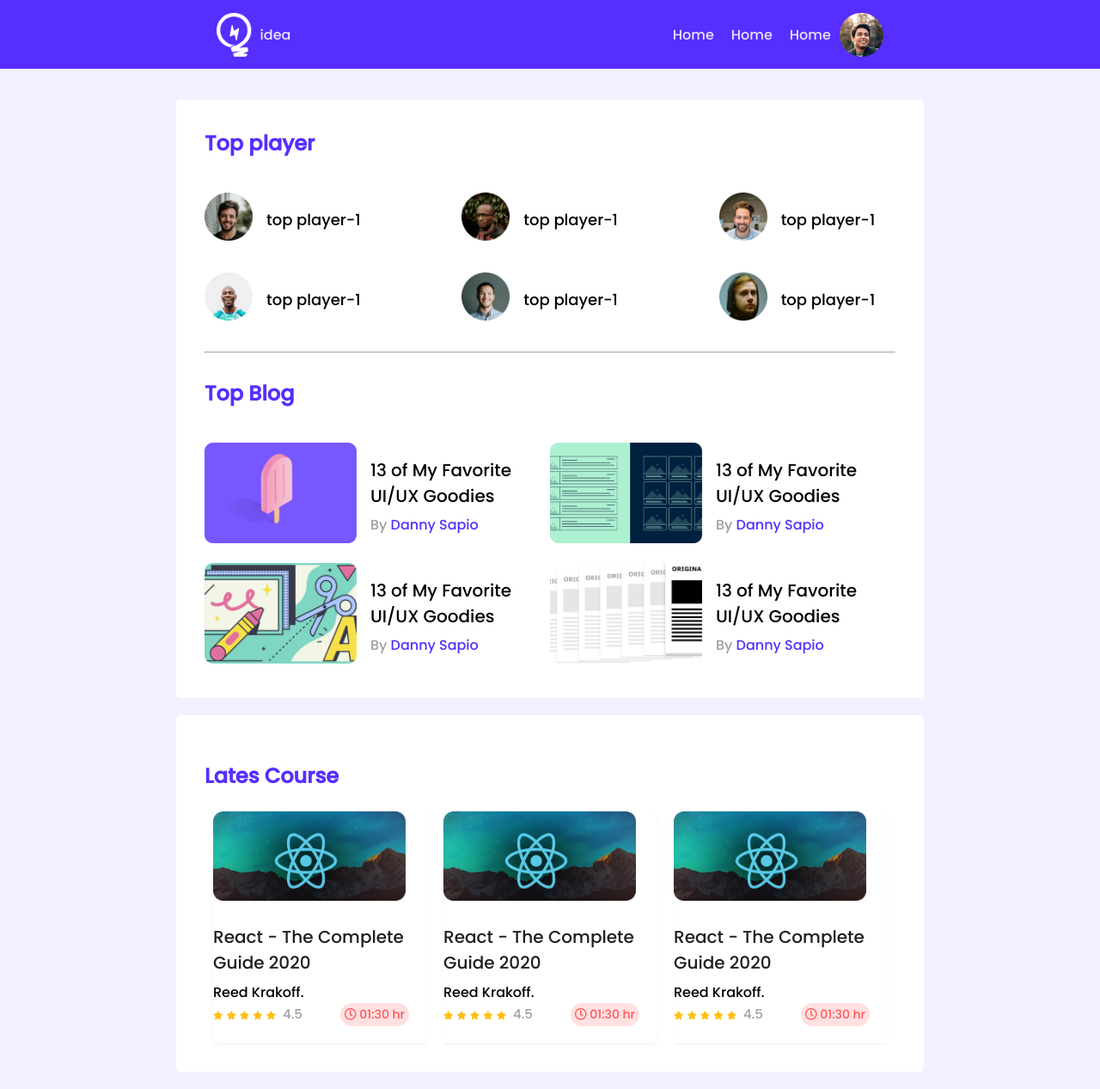
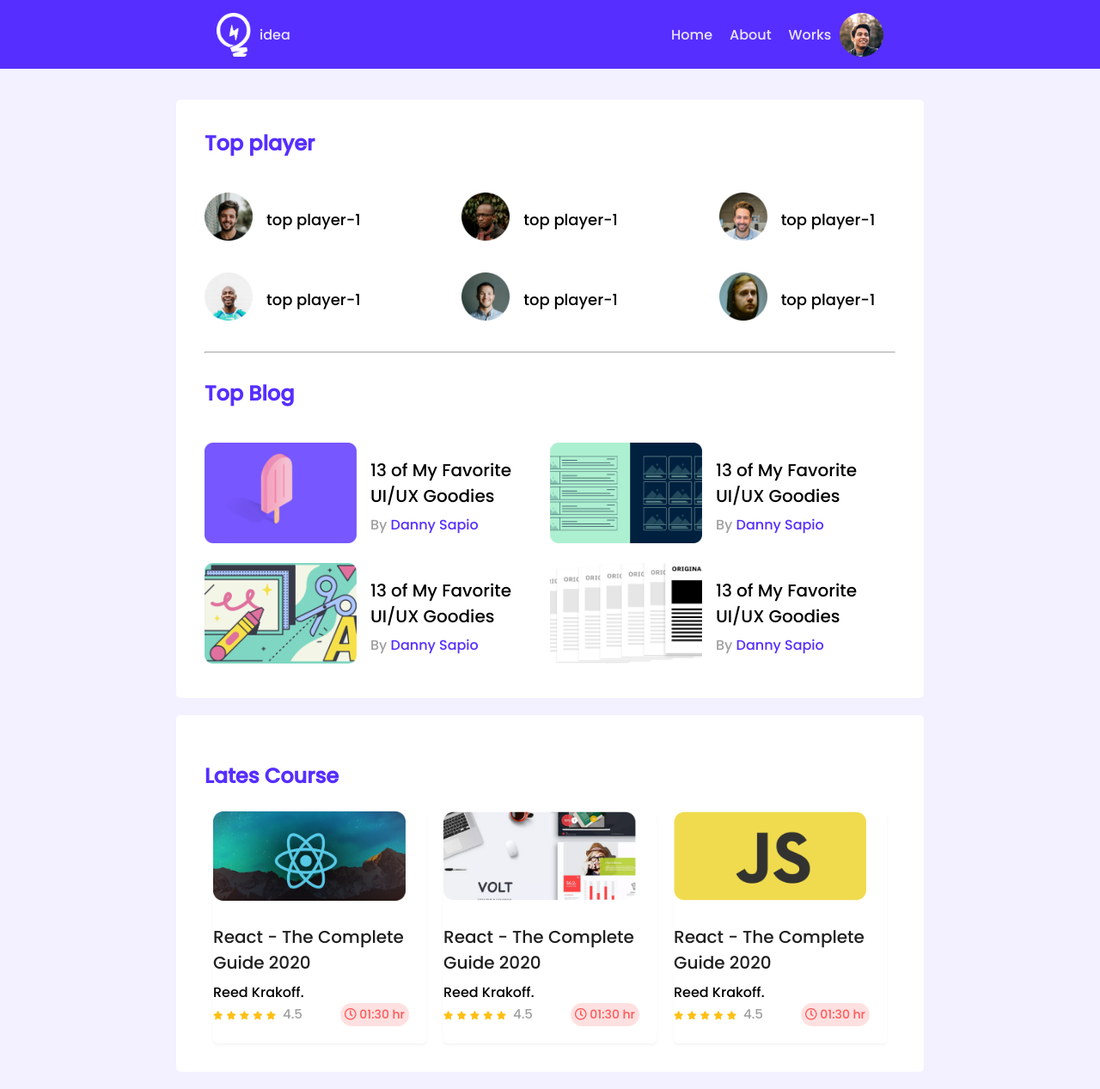
Before and after one commit to akashlil/akash-leader-loard, a plain HTML site: page index.html in a window 1280 px wide. Shown: the whole page at 86% size. Drawn offline with Linux system fonts and the light colour scheme.

Commit message:
somthing update

```diff
--- a/index.html
+++ b/index.html
@@ -23,8 +23,8 @@
             </div>
             <nav class="header-nav">
                 <a href="">Home</a>
-                <a href="">Home</a>
-                <a href="">Home</a>
+                <a href="">About</a>
+                <a href="">Works</a>
                 <img src="images/icons/profile.png" alt="" srcset="">
             </nav>
         </div>
@@ -153,7 +153,7 @@
                     </div>
                     <div class="single-course">
                         <div class="single-course-img">
-                            <img src="images/courses/course-1.png" alt="">
+                            <img src="images/courses/course-2.png" alt="">
                         </div>
                         <div class="single-course-title">
                             <h3>React - The Complete Guide 2020</h3>
@@ -173,7 +173,7 @@
                     </div>
                     <div class="single-course">
                         <div class="single-course-img">
-                            <img src="images/courses/course-1.png" alt="">
+                            <img src="images/courses/course-3.png" alt="">
                         </div>
                         <div class="single-course-title">
                             <h3>React - The Complete Guide 2020</h3>
```
